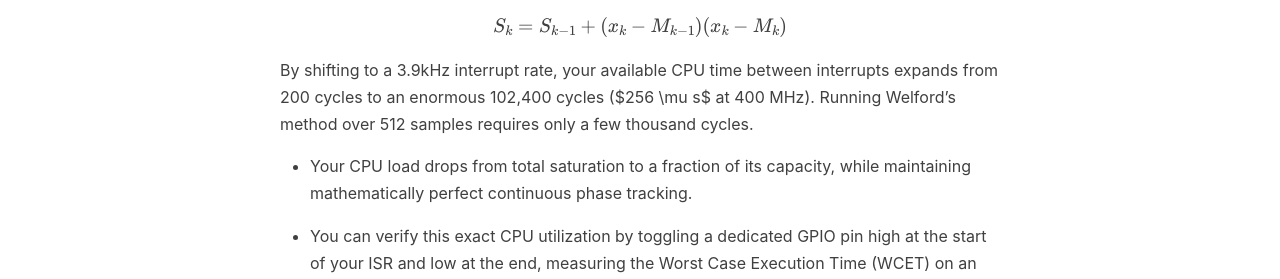
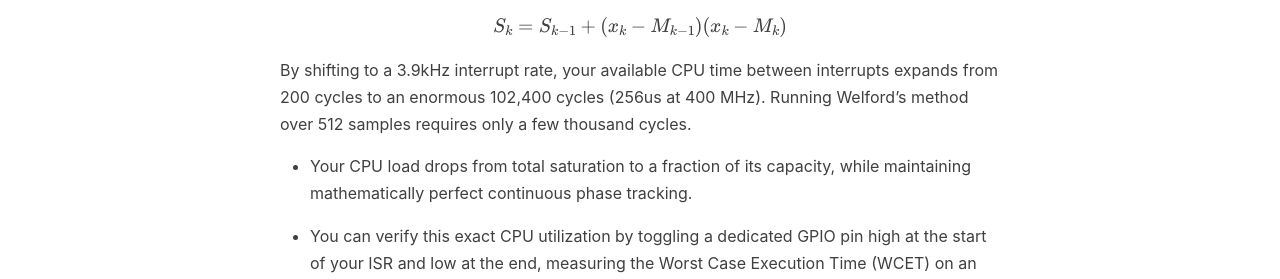
Before and after one commit to channgo2203/channgo2203.github.io, a Jekyll site: the page built from _posts/2026-09-15-adcdma.md, in a window 1280 px wide. Shown: the part 1664-1943 px from the top of the page. Built offline with Jekyll 4.4.1, drawn with Linux system fonts in a browser that asks for light colours; formulas are drawn with MathJax 3.

Commit message:
add adcdma

```diff
--- a/_posts/2026-09-15-adcdma.md
+++ b/_posts/2026-09-15-adcdma.md
@@ -56,7 +56,7 @@ $$M_k = M_{k-1} + \frac{x_k - M_{k-1}}{k}$$
 
 $$S_k = S_{k-1} + (x_k - M_{k-1})(x_k - M_k)$$
 
-By shifting to a 3.9kHz interrupt rate, your available CPU time between interrupts expands from 200 cycles to an enormous 102,400 cycles ($256 \mu s$ at 400 MHz). Running Welford's method over 512 samples requires only a few thousand cycles.
+By shifting to a 3.9kHz interrupt rate, your available CPU time between interrupts expands from 200 cycles to an enormous 102,400 cycles (256us at 400 MHz). Running Welford's method over 512 samples requires only a few thousand cycles.
 
 * Your CPU load drops from total saturation to a fraction of its capacity, while maintaining mathematically perfect continuous phase tracking.
 
```
